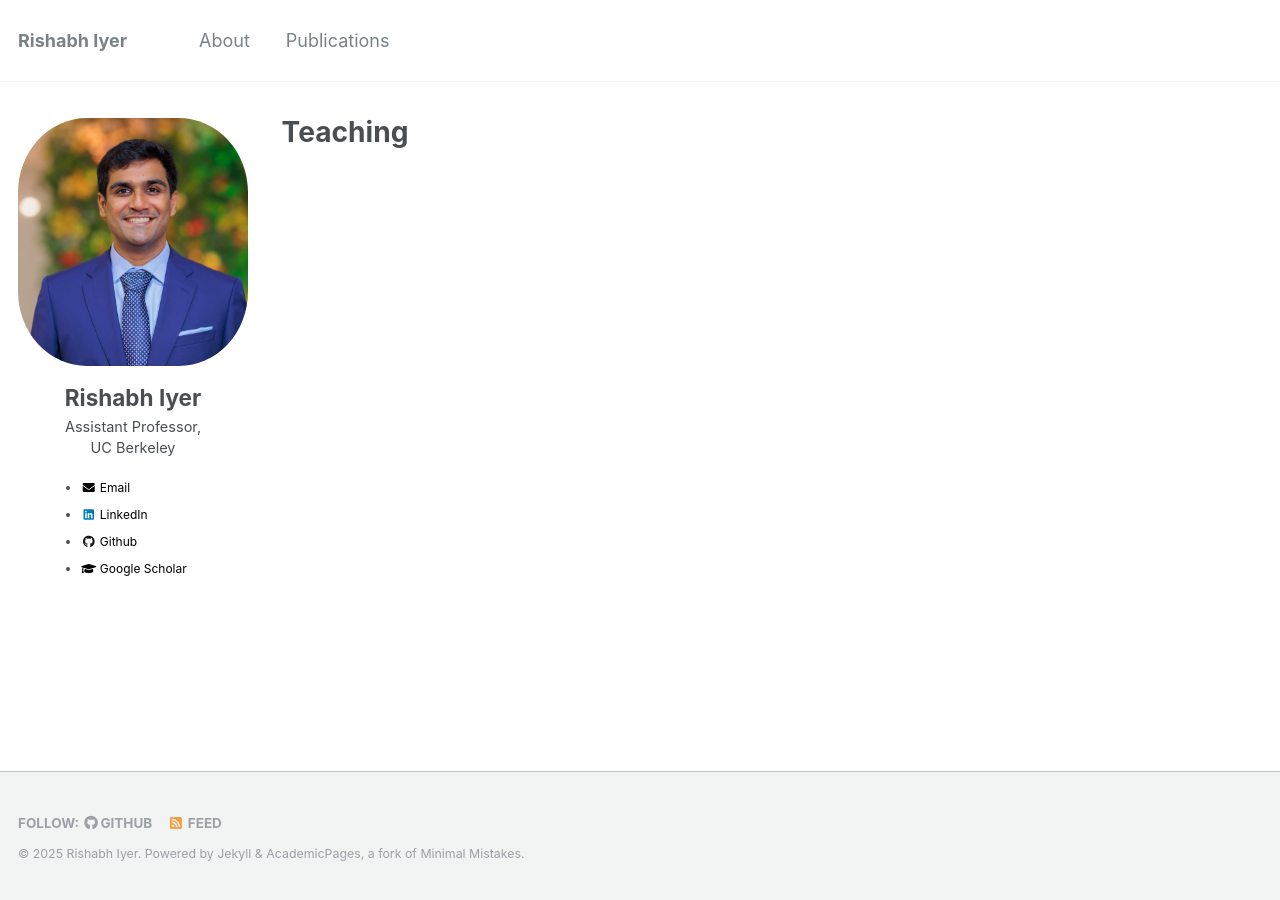
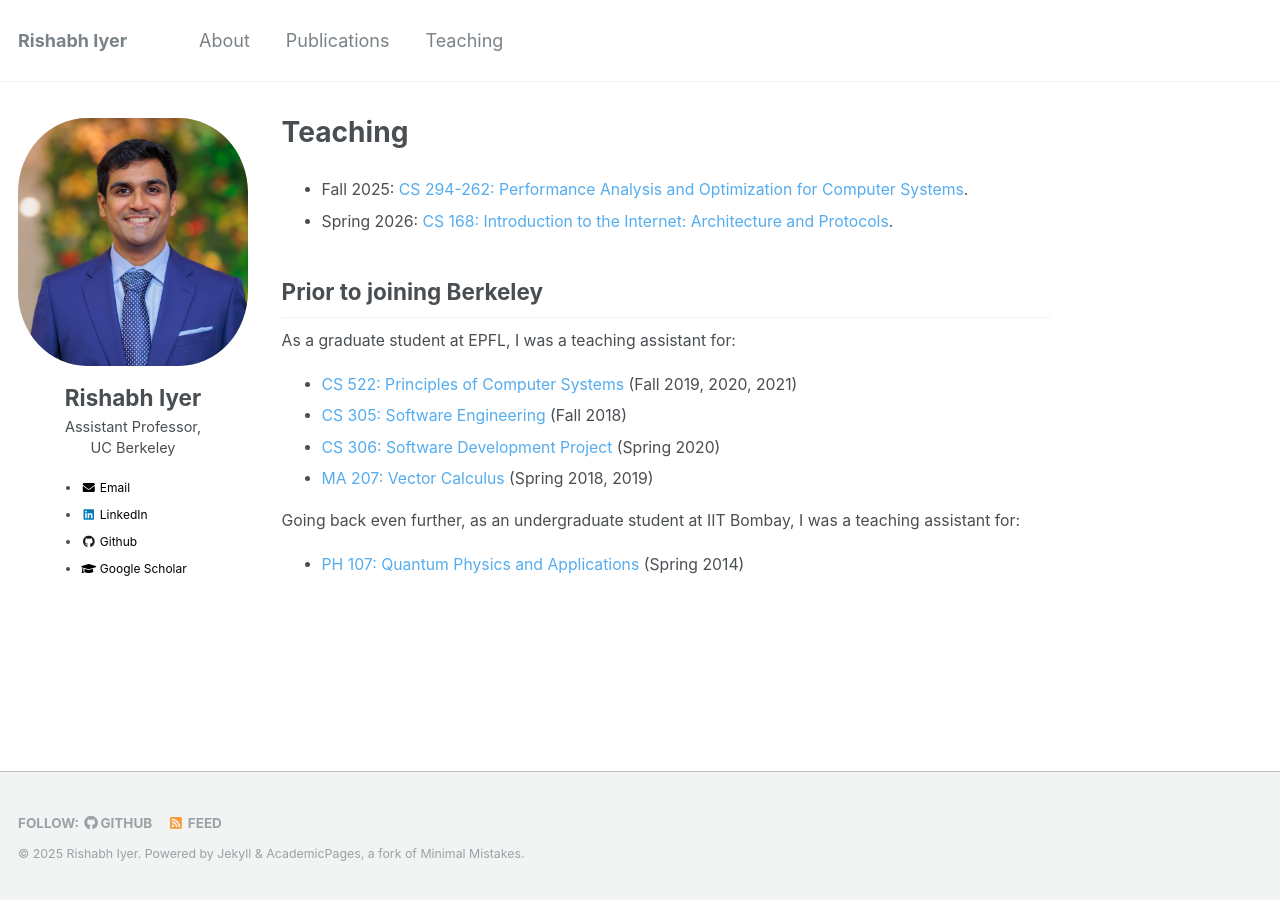
Before and after one commit to rishabh246/rishabh246.github.io, a Jekyll site: the page built from _pages/teaching.md, in a window 1280 px wide. Built offline with Jekyll 4.4.1, drawn with Linux system fonts in a browser that asks for light colours.

Commit message:
Add teaching page

```diff
--- a/_data/navigation.yml
+++ b/_data/navigation.yml
@@ -14,8 +14,8 @@ main:
 #  - title: "Awards"
 #    url: /awards/
 
-#  - title: "Teaching"
-#    url: /teaching/
+ - title: "Teaching"
+   url: /teaching/
 
 #  - title: "Portfolio"
 #    url: /portfolio/
--- /dev/null
+++ b/_pages/teaching.md
@@ -0,0 +1,20 @@
+---
+layout: single
+title: "Teaching"
+permalink: /teaching/
+author_profile: true
+---
+
+- Fall 2025: [CS 294-262: Performance Analysis and Optimization for Computer Systems](https://ucb-cs294-262.github.io/fa25/).
+- Spring 2026: [CS 168: Introduction to the Internet: Architecture and Protocols](https://www2.eecs.berkeley.edu/Courses/CS168/). <br>
+
+## Prior to joining Berkeley
+
+As a graduate student at EPFL, I was a teaching assistant for:
+- [CS 522: Principles of Computer Systems](https://edu.epfl.ch/coursebook/fr/principles-of-computer-systems-CS-522) (Fall 2019, 2020, 2021)
+- [CS 305: Software Engineering](https://dslab.epfl.ch/teaching/sweng/) (Fall 2018)
+- [CS 306: Software Development Project](https://dslab.epfl.ch/teaching/sweng/proj) (Spring 2020)
+- [MA 207: Vector Calculus](https://edu.epfl.ch/coursebook/en/analysis-iv-MATH-207-D) (Spring 2018, 2019)
+
+Going back even further, as an undergraduate student at IIT Bombay, I was a teaching assistant for:
+- [PH 107: Quantum Physics and Applications](https://www.phy.iitb.ac.in/en/curriculum-courses) (Spring 2014)
```
